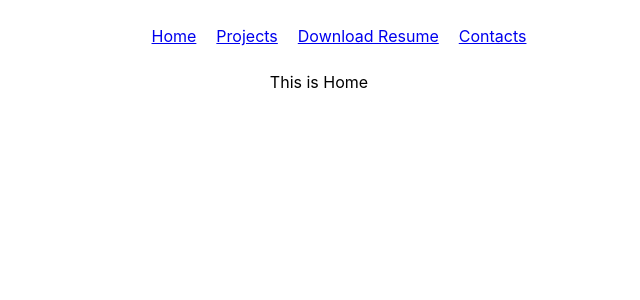
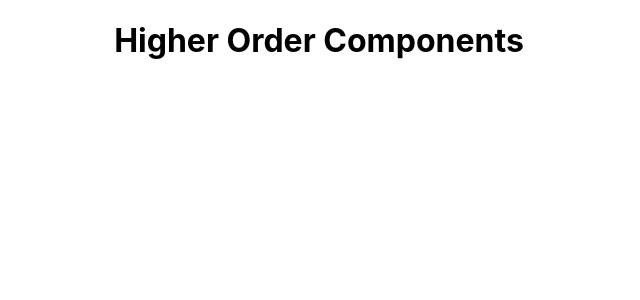
Before and after one commit to Sadia-hub/p1, a React (Create React App) app: page / in a window 1280 px wide. Shown: the top 300 px of the page, without its empty margins (321-961 px from the left). Built offline with nearby package versions, Linux system fonts and the light colour scheme.

Commit message:
hoc setup

```diff
--- a/src/App.js
+++ b/src/App.js
@@ -1,22 +1,9 @@
 import './App.css';
-import {Routes, Route} from 'react-router-dom';
-import Home from './components/Home';
-import Contact from './components/Contact';
-import Resume from './components/Resume';
-import Projects from './components/Projects';
-import Navbar from './components/Navbar';
+
 function App() {
   return (
     <div className="App">
-      <Navbar/>
-       {/* ensure that only one component is rendered at a time */}
-      <Routes>
-        <Route path="/" element={ <Home /> }/>
-        <Route path="/projects" element={<Projects/>}/>
-        <Route path="/contact" element={<Contact/>}/>
-        <Route path="/resume" element={<Resume/>}/>
-
-      </Routes>
+      <h1>Higher Order Components</h1>
 
     </div>
   );
--- a/src/components/Contact.js
+++ /dev/null
@@ -1,5 +0,0 @@
-const Contact = () =>{
-    return <>This is Contact</>
-}
-
-export default Contact;
--- a/src/components/Home.js
+++ /dev/null
@@ -1,5 +0,0 @@
-const Home = () =>{
-    return <>This is Home</>
-}
-
-export default Home;
--- a/src/components/Navbar.js
+++ /dev/null
@@ -1,24 +0,0 @@
-import styles from '../navbar.module.css'
-import { Link } from 'react-router-dom';
-
-const Navbar = () =>{
-    return<nav>
-    <ul style={{listStyle:"none", display:"flex", marginInline:20, alignItems:"center",justifyContent:"center", textDecoration:"none"}}>
-        <li style={{margin:10, textDecoration:"none"}}>
-            <Link to="/"> Home </Link>
-        </li>
-        <li style={{margin:10}}>
-            <Link to="/projects"> Projects </Link>
-        </li>
-        <li style={{margin:10}}>
-            <Link to="/resume"> Download Resume </Link>
-        </li>
-        <li style={{margin:10}}>
-            <Link to="/contact"> Contacts </Link>
-        </li>
-
-    </ul>
-    </nav>
-}
-
-export default Navbar;
--- a/src/components/Projects.js
+++ /dev/null
@@ -1,5 +0,0 @@
-const Projects = () =>{
-    return <>This is Projects</>
-}
-
-export default Projects;
--- a/src/components/Resume.js
+++ /dev/null
@@ -1,5 +0,0 @@
-const Resume = () =>{
-    return <>This is Resume</>
-}
-
-export default Resume;
```
